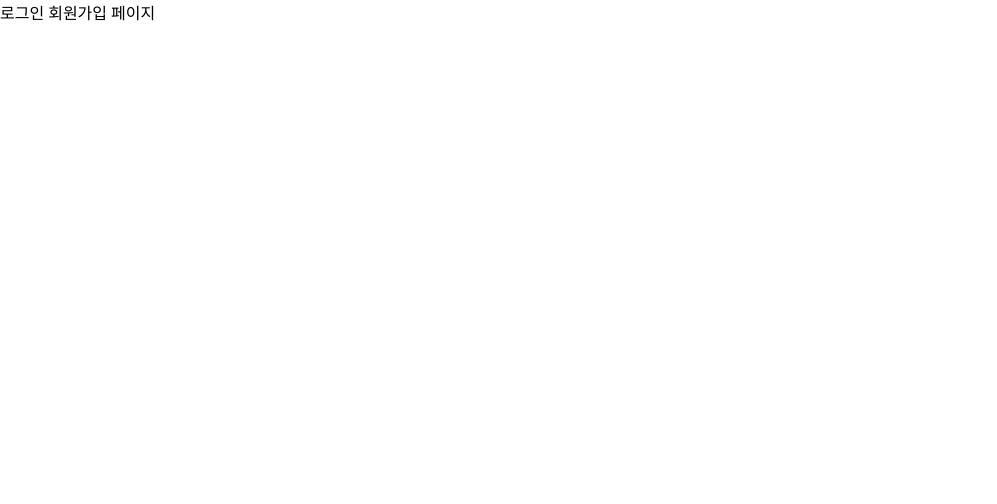
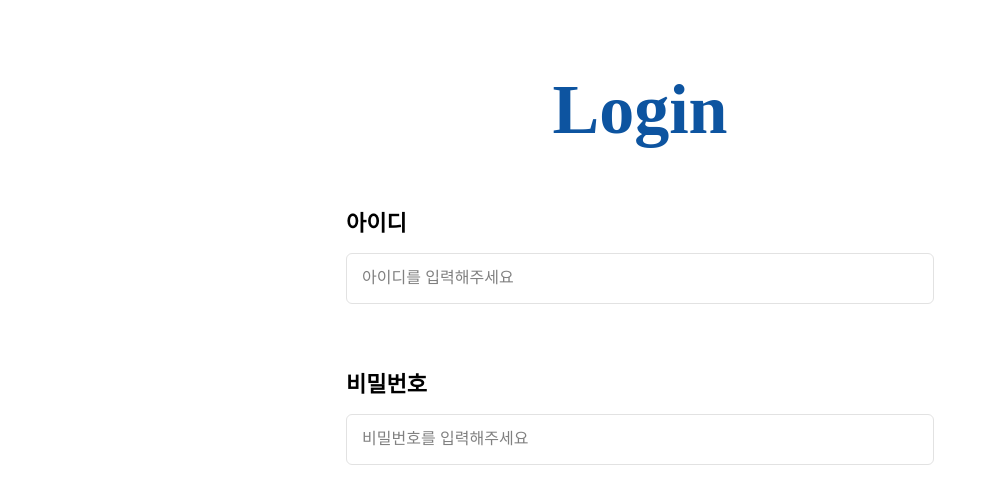
Before and after one commit to jhe2426/question-bank-front, a React (Create React App) app: page /auth in a window 1280 px wide. Shown: the top 504 px of the page, without its empty margins (0-997 px from the left). Built offline with nearby package versions, Linux system fonts and the light colour scheme; a web font is replaced by a local one.

Commit message:
feat: 공통 InputBox 컴포넌트 추가

```diff
--- a/src/App.css
+++ b/src/App.css
@@ -12,9 +12,76 @@
     --White: rgba(255, 255, 255, 1);
     --Lightmode-Grey: rgba(226, 226, 226, 1);
     --Lightmode-Grey2: rgba(128, 128, 128, 1);
+    --Lightmode-Grey3: rgba(241, 243, 244, 1);
+    --Lightmode-Grey4: rgba(96, 96, 96, 1);
+    --Lightmode-Grey5: rgba(191, 191, 191, 1);
     --Primary: rgba(13, 84, 160, 1);
+    --PrimaryLight: rgba(30, 144, 255, 1);
+    --Second: rgba(216, 235, 255, 1);
+    --Error: rgba(255, 84, 64, 1);
 }
 
 body {
     font-family: 'Cafe24Ssurround';
 }
+
+.button {
+    display: flex;
+    justify-content: center;
+    align-items: center;
+
+    border-radius: 6px;
+    width: 130px;
+    height: 51px;
+
+    font-family: 'Pretendard';
+    font-size: 16px;
+    font-weight: 400;
+
+    cursor: pointer;
+}
+
+.button:hover {
+	opacity: 0.85;
+}
+
+.button.disable {
+    background-color: var(--Lightmode-Grey3);
+
+    color: var(--Lightmode-Grey4);
+
+    cursor: default;
+}
+
+.button.second {
+    background-color: var(--Second);
+
+    color: var(--PrimaryLight);
+}
+
+.button.primary {
+    background-color: var(--Primary);
+    text-align: center;
+    font-size: 30px;
+    font-weight: 700;
+
+    color: var(--White);
+}
+
+.button.disable:hover {
+	opacity: 1;
+}
+
+.link {
+    color: var(--Lightmode-Grey5);
+    text-align: center;
+    font-size: 30px;
+    font-weight: 700;
+
+    cursor: pointer;
+}
+
+.link:hover {
+    color: var(--Lightmode-Grey2);
+    font-weight: 800;
+}
--- a/src/App.tsx
+++ b/src/App.tsx
@@ -3,11 +3,12 @@ import './App.css';
 import { Route, Routes } from 'react-router';
 import Layout from './layouts/Layout';
 import { AUTH_PATH, GRADING_VIEW_PATH, INCORRECT_QUESTIONS_TEST_PATH, KILLER_EXAM_TEST_PATH, MAIN_PATH, MOCK_EXAM_TEST_PATH, MY_PAGE_CHANGE_PASSWORD_PATH, MY_PAGE_PATH, MY_PAGE_STUDY_HISTORY_PATH, OTHERS_PATH, PAST_EXAM_TEST_PATH } from './constants';
+import Auth from './views/Auth';
 
 function App() {
   return (
     <Routes>
-      <Route path={AUTH_PATH} element={<>로그인 회원가입 페이지</>} />
+      <Route path={AUTH_PATH} element={<Auth />} />
 
       <Route element={<Layout />}>
         <Route path={MAIN_PATH} element={<>메인 페이지</>} />
--- /dev/null
+++ b/src/components/InputBox/index.tsx
@@ -0,0 +1,46 @@
+import React, { ChangeEvent } from 'react';
+
+import './style.css';
+
+// interface: 공통 인풋 박스 컴포넌트 속성 //
+interface Props {
+    label: string;
+    value: string;
+    placeholder: string;
+    type: 'text' | 'password';
+    buttonName?: string;
+    message: string;
+    isErrorMessage?: boolean;
+    isButtonActive?: boolean;
+    readOnly?: boolean;
+
+    onChange: (event: ChangeEvent<HTMLInputElement>) => void;
+    onButtonClick?: () => void;
+}
+
+// component: 공통 인풋 박스 컴포넌트 //
+export default function InputBox(props: Props) {
+
+    const { label, value, placeholder, type, buttonName, message, isErrorMessage, isButtonActive, readOnly } = props;
+    const { onChange, onButtonClick } = props;
+
+    // variable: 메세지 클래스 //
+    const messageClass = `message ${isErrorMessage ? 'error' : 'success'}`;
+    // variable: 버튼 클래스 //
+    const buttonClass = `button ${isButtonActive ? 'second' : 'disable'}`;
+
+    // render: 공통 인풋 박스 컴포넌트 렌더링 //
+    return (
+
+        <div className="input-box">
+            <div className="label">{label}</div>
+            <div className="input-contents">
+                <div className="input-area">
+                    <input type={type} value={value} placeholder={placeholder} onChange={onChange} readOnly={readOnly} />
+                    {onButtonClick && buttonName && <div className={buttonClass} onClick={onButtonClick}>{buttonName}</div>}
+                </div>
+                <div className={messageClass}>{message}</div>
+            </div>
+        </div>
+    )
+}
--- /dev/null
+++ b/src/components/InputBox/style.css
@@ -0,0 +1,55 @@
+.input-box {
+    display: flex;
+    flex-direction: column;
+    gap: 16px;
+}
+
+.input-box > .label {
+    font-size: 22px;
+    font-weight: 700;
+}
+
+.input-box > .input-contents {
+    display: flex;
+    flex-direction: column;
+    gap: 8px;
+
+    font-family: 'Pretendard';
+}
+
+.input-box .input-area {
+    display: flex;
+    gap: 24px;
+}
+
+.input-box input {
+    flex: 1;
+    outline: none;
+
+    box-sizing: border-box;
+    border-radius: 6px;
+    border: 1px solid var(--Lightmode-Grey);
+    padding: 16px 15px;
+    height: 51px;
+
+    font-size: 16px;
+    font-weight: 400;
+}
+
+.input-box input::placeholder {
+    color: var(--Lightmode-Grey2);
+}
+
+.input-box .message {
+    height: 19px;
+    font-size: 16px;
+    font-weight: 400;
+}
+
+.input-box .message.success {
+    color: var(--PrimaryLight);
+}
+
+.input-box .message.error {
+    color: var(--Error);
+}
--- /dev/null
+++ b/src/views/Auth/index.tsx
@@ -0,0 +1,45 @@
+import React, { ChangeEvent, useState } from 'react';
+
+import './style.css';
+import InputBox from 'src/components/InputBox';
+
+// component: 로그인 회원가입 화면 컴포넌트 //
+export default function Auth() {
+
+    // state: 유저 아이디 상태 //
+    const [userId, setUserId] = useState<string>('');
+    // state: 유저 비밀번호 상태 //
+    const [userPassword, setUserPassword] = useState<string>('');
+
+    // event handler: 유저 아이디 변경 이벤트 처리 //
+    const onUserIdChangeHandler = (event: ChangeEvent<HTMLInputElement>) => {
+        const { value } = event.target;
+        setUserId(value);
+    };
+
+    // event handler: 유저 비밀번호 변경 이벤트 처리 //
+    const onUserPasswordChangeHandler = (event: ChangeEvent<HTMLInputElement>) => {
+        const { value } = event.target;
+        setUserPassword(value);
+    };
+
+    // render: 로그인 회원가입 화면 컴포넌트 렌더링 //
+    return (
+        <div id="auth-wrapper">
+            <div className="auth-box">
+                <div id="auth-login-container">
+
+                    <div className="header">Login</div>
+
+                    <div className="input-container">
+                        <InputBox type={'text'} label={'아이디'} value={userId} placeholder={'아이디를 입력해주세요'} message={''} onChange={onUserIdChangeHandler} />
+                        <InputBox type={'password'} label={'비밀번호'} value={userPassword} placeholder={'비밀번호를 입력해주세요'} message={''} onChange={onUserPasswordChangeHandler} />
+                    </div>
+
+                    <div className="button-container"></div>
+
+                </div>
+            </div>
+        </div>
+    )
+}
--- /dev/null
+++ b/src/views/Auth/style.css
@@ -0,0 +1,34 @@
+#auth-wrapper {
+    height: 100vh;
+    display: flex;
+    justify-content: center;
+    align-items: center;
+}
+
+#auth-wrapper .auth-box {
+    display: flex;
+    min-width: 588px;
+}
+
+#auth-login-container {
+    display: flex;
+    flex-direction: column;
+    align-items: center;
+    gap: 55px;
+    width: 588px;
+    min-height: 661px;
+}
+
+#auth-login-container .header {
+    color: var(--Primary);
+    font-size: 70px;
+    font-weight: 700;
+}
+
+#auth-login-container .input-container {
+    align-self: stretch;
+
+    display: flex;
+    flex-direction: column;
+    gap: 35px;
+}
```
